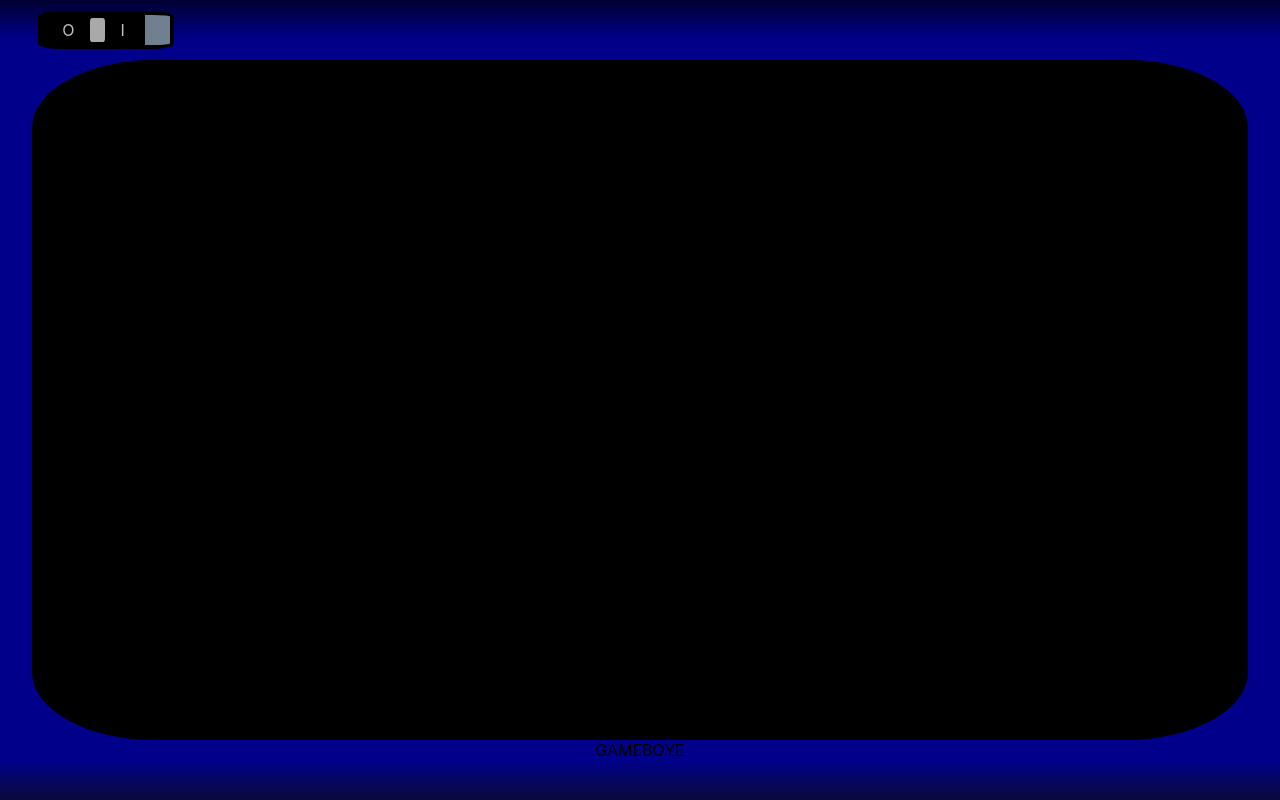
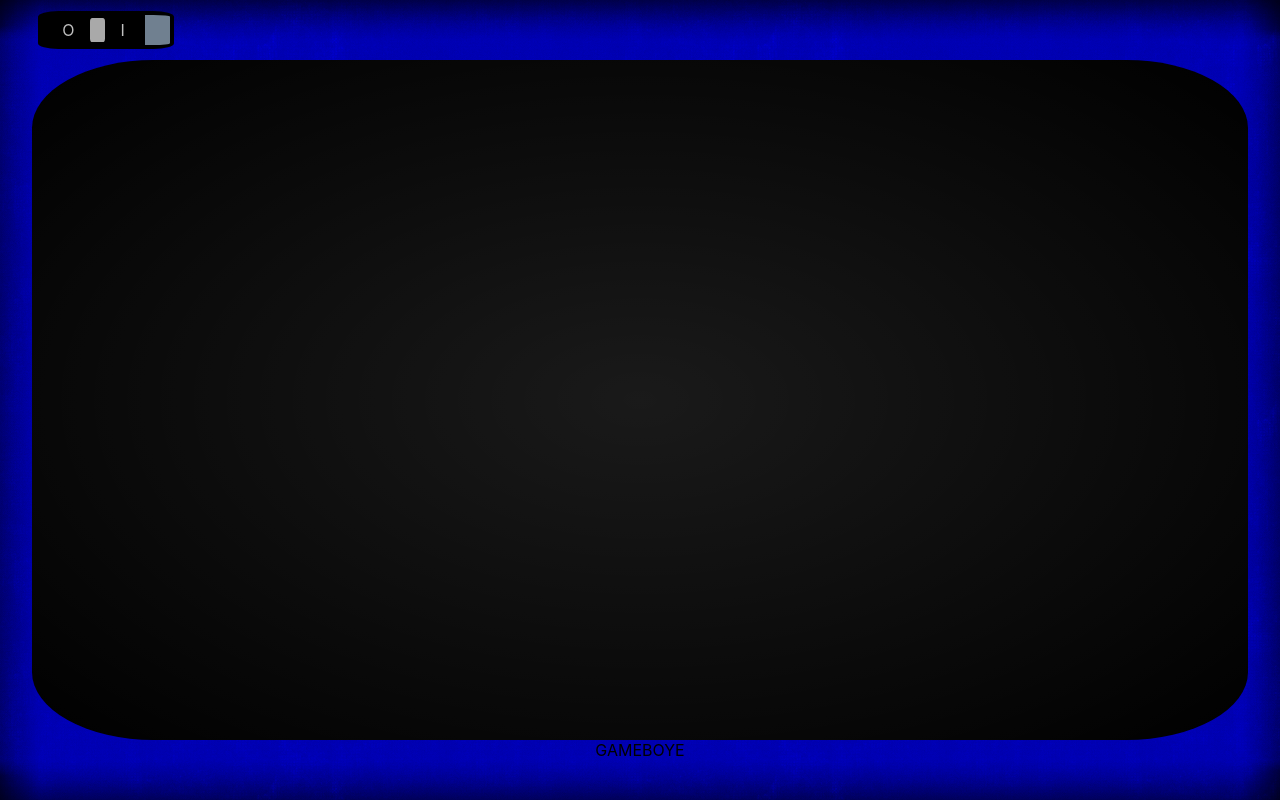
Before and after one commit to SheepishlySheeping/GameBoye, a React (Create React App) app: page / in a window 1280 px wide. Built offline with nearby package versions, Linux system fonts and the light colour scheme.

Commit message:
Fixed visuals (removed sidebars, overlay; button reworked; lighting

```diff
--- a/src/App.js
+++ b/src/App.js
@@ -48,12 +48,10 @@ function App() {
         </div>
       </div>
 
-      <div className="SideBar"></div>
-      <div className="SideBarToo"></div>
+
 
       <div className={`Box ${gameState === "gameOff" ? "screenOff" : ""}`}>
         {gameState === "gameMenu" && <ScreenMenu />}
-        {gameState !== "gameOff" && <div id="pixelOverlay"></div>}
       </div>
 
       <div className="Bar">
--- a/src/assets/styles/App.css
+++ b/src/assets/styles/App.css
@@ -21,16 +21,21 @@ p {
 }
 
 .App {
-  background: linear-gradient(to bottom, rgba(0, 0, 139) 95%, rgba(0, 0, 50)),
-              linear-gradient(to top, rgba(0, 0, 139) 95%, rgba(0, 0, 50));
-  background-blend-mode: color;
+  background:
+    url('/src/assets/imgs/plasticPNG.png'),
+    linear-gradient(to left, rgba(0, 0, 139) 97%, rgba(0, 0, 50)),
+    linear-gradient(to right, rgba(0, 0, 139) 97%, rgba(0, 0, 50)),
+    linear-gradient(to bottom, rgba(0, 0, 139) 95%, rgba(0, 0, 50)),
+    linear-gradient(to top, rgba(0, 0, 139) 95%, rgba(0, 0, 50));
+  background-blend-mode: overlay;
   width: 100vw;
   height: 100vh;
   overflow: hidden;
   cursor: url('/src/assets/imgs/cursorPNG.png') 1 0, auto;
 }
 
-.BarTop, .Bar {
+.BarTop,
+.Bar {
   width: 100%;
   height: 7.5%;
   display: flex;
@@ -42,22 +47,6 @@ p {
 
 .Bar {
   justify-content: center;
-}
-
-.SideBar, .SideBarToo {
-  width: 2.5%;
-  height: 85%;
-  position: absolute;
-  background-color: darkblue;
-  z-index: 2;
-}
-
-.SideBar {
-  left: 0;
-}
-
-.SideBarToo {
-  right: 0;
 }
 
 .IOSwitch {
@@ -125,22 +114,17 @@ p {
   position: relative;
   justify-self: center;
   font-family: 'Minecraft', sans-serif;
+  overflow: hidden;
 }
 
 .screenOff {
   background-color: black !important;
-}
-
-#pixelOverlay {
-  width: 100%;
-  height: 100%;
-  position: absolute;
-  border-radius: 10%;
-  top: 0;
-  background: linear-gradient(to right, rgba(80, 80, 255, 0) 60%, rgba(80, 80, 255, 1) 95%),
-              linear-gradient(to left, rgba(80, 80, 255, 0) 60%, rgba(80, 80, 255, 1) 95%);
-  pointer-events: none;
-  z-index: 5;
+  background-image: radial-gradient(
+    ellipse at center,
+    rgba(255, 255, 255, 0.1) 0%,
+    rgba(255, 255, 255, 0.05) 50%,
+    rgba(0, 0, 0, 0) 100%
+  ) !important;
 }
 
 #menuTitleHolder {
--- a/src/components/ScreenMenu.js
+++ b/src/components/ScreenMenu.js
@@ -66,10 +66,10 @@ const ScreenMenu = () => {
                         <p style={{ width: "100%", height: "15%", display: 'flex', justifyContent: 'center', alignItems: 'center', fontSize: '1.5em' }}>Controls</p>
                         <img src={cursorPNG} style={{ width: "50%", height: "30%", display: 'flex', justifyContent: 'center', alignItems: 'center', objectFit: 'contain' }}></img>
                         <img src={cursorclickPNG} style={{ width: "50%", height: "30%", display: 'flex', justifyContent: 'center', alignItems: 'center', objectFit: 'contain' }}></img>
-                        <p style={{ width: "45%", height: "5%", display: 'flex', justifyContent: 'center', alignItems: 'center'}}>Normal</p>
-                        <p style={{ width: "55%", height: "5%", display: 'flex', justifyContent: 'center', alignItems: 'center'}}>Interactable</p>
+                        <p style={{ width: "45%", height: "5%", display: 'flex', justifyContent: 'center', alignItems: 'center' }}>Normal</p>
+                        <p style={{ width: "55%", height: "5%", display: 'flex', justifyContent: 'center', alignItems: 'center' }}>Interactable</p>
                         <div style={{ width: "80%", height: "1.5%", backgroundColor: 'black', margin: '0 10%' }}></div>
-                        <p style={{ width: "90%", height: "45.5%", margin: '1.5% 5%' }}>My first project!!!<br/>hello sad</p>
+                        <p style={{ width: "90%", height: "44.5%", margin: '2% 5%' }}>Created by Sheep<br/><br/>as</p>
                     </>
                 } />}
             </AnimatePresence>
@@ -81,7 +81,7 @@ const ScreenMenu = () => {
             </div>
             <motion.div id="menuSlidesHolder" initial={{ x: `-${currentSlide * 31}vw` }} animate={{ x: `-${currentSlide * 31}vw` }} transition={{ duration: 0.5, ease: 'easeInOut' }} >
                 <div id="menuSlides">{slides.map(((slide, index) =>
-                    <motion.button key={index} onClick={() => menuClick(slide.id)} initial={false} animate={{ scale: currentSlide === index ? 1 : 0.5 }} transition={{ duration: 0.5, ease: 'easeInOut' }} id="clickSlide" style={{ backgroundImage: `url(${slide.icon})`, backgroundSize: 'cover', backgroundColor: 'cyan', backgroundBlendMode: 'multiply' }}></motion.button>
+                    <motion.button key={index} onClick={() => menuClick(slide.id)} initial={false} animate={{ scale: currentSlide === index ? 1 : currentSlide === index + 1 ? 0.5 : currentSlide === index - 1 ? 0.5 : 0, opacity: currentSlide === index ? 1 : currentSlide === index + 1 ? 0.3 : currentSlide === index - 1 ? 0.3 : 0 }} transition={{ duration: 0.5, ease: 'easeInOut' }} id="clickSlide" style={{ backgroundImage: `url(${slide.icon})`, backgroundSize: 'cover', backgroundColor: 'cyan', backgroundBlendMode: 'multiply' }}></motion.button>
                 ))}</div>
             </motion.div>
         </>
```
Also changed, not shown: src/assets/imgs/plasticPNG.png (added).
